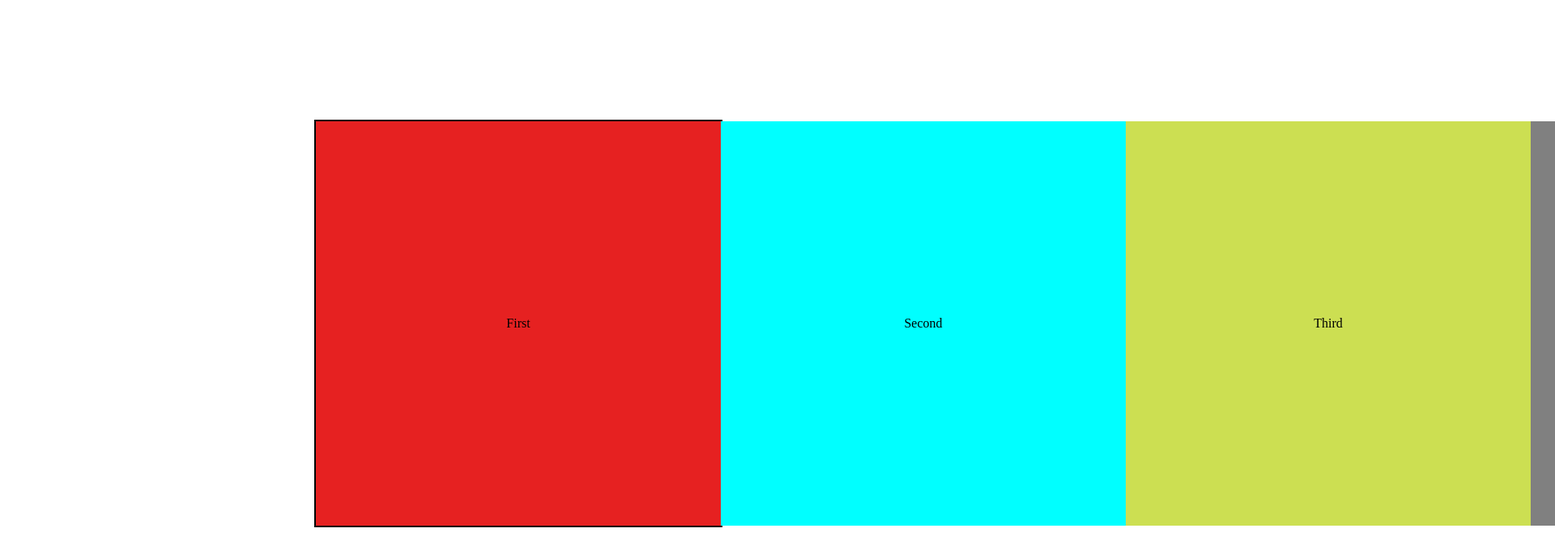
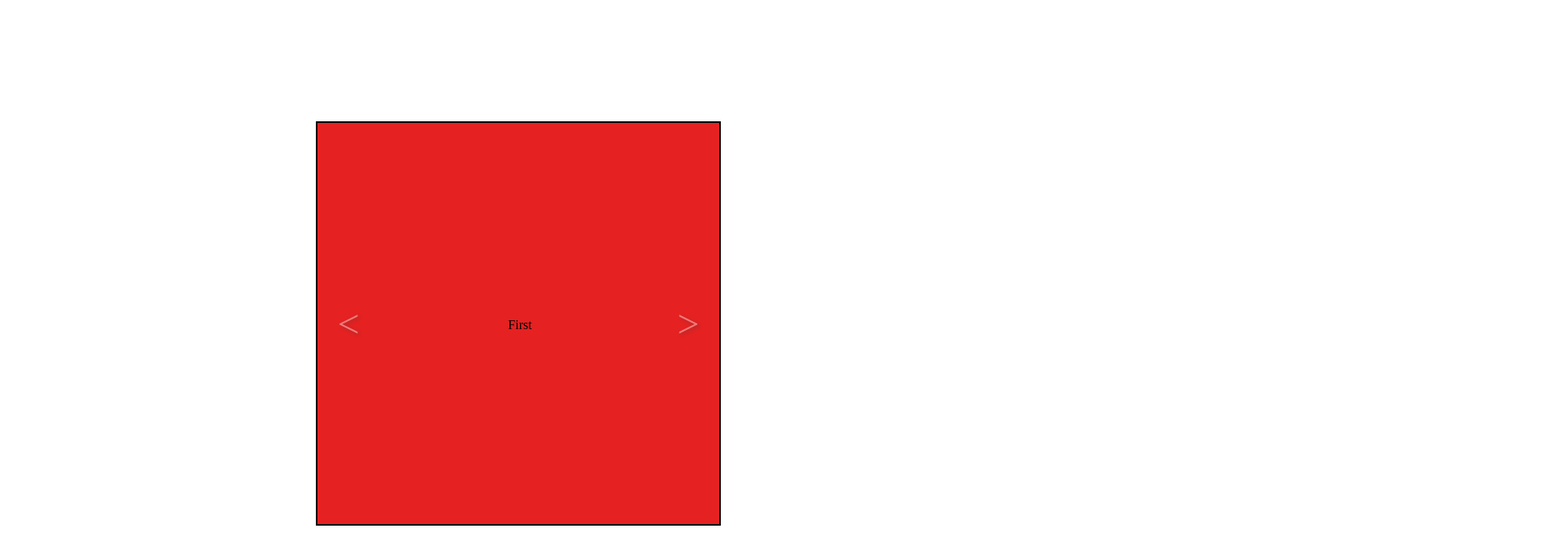
Before and after one commit to cyborgus-com/image-carousel, a website built with webpack: page src/template.html in a window 1280 px wide. Shown: the top 690 px of the page at 81% size, 1920 px wide, since content can reach past the window. Built offline with nearby package versions, Linux system fonts and the light colour scheme.

Commit message:
buttons added, some movement works, reading docs

```diff
--- a/src/carousel.js
+++ b/src/carousel.js
@@ -0,0 +1,14 @@
+const backButton = document.querySelector(".back-button");
+const fwdButton = document.querySelector(".forward-button");
+const container = document.querySelector(".container");
+const carousel = document.querySelector(".carousel");
+const step = container.clientWidth;
+// const currPos = document.querySelector(".currentpos");
+
+fwdButton.addEventListener("click", (e) => {
+  carousel.style.transform = "translateX(-500px)";
+});
+
+backButton.addEventListener("click", (e) => {
+  carousel.style.transform = "translateX(0px)";
+});
--- a/src/index.js
+++ b/src/index.js
@@ -1,4 +1,2 @@
 import { carousel } from "./carousel.js";
 import "./styles.css";
-
-console.log(carousel);
--- a/src/styles.css
+++ b/src/styles.css
@@ -1,3 +1,8 @@
+/* make sizing predictable and include borders in measurements */
+* {
+    box-sizing: border-box;
+}
+
 body {
     display: flex;
     justify-content: center;
@@ -7,25 +12,31 @@ body {
 }
 
 .container {
+    /* https://x.com/i/grok?conversation=2000403646123528263 */
     border: 2px solid black;
     width: 500px;
     height: 500px;
+    overflow: hidden;
+    position: relative;
 }
 
 .carousel {
     display: flex;
-    width: 2500px;
+    width: 2500px; /* 5 * 500 */
     height: 500px;
+    transform: translateZ(0); /* promote to its own layer to reduce jitter */
+    position: relative;
+    transform: translateX(0); /* Initial position */
+    transition: transform 0.6s ease; /* Smooth animation */
 }
 
 .carousel > div {
-    /* max-width: 500px; */
-    /* max-height: 500px; */
+    flex: 0 0 500px; /* fixed panel width, avoids rounding/layout shifts */
     height: 500px;
-    width: 500px;
     display: flex;
     justify-content: center;
     align-items: center;
+    user-select: none;
 }
 
 .img1 {
@@ -47,3 +58,43 @@ body {
 .img5 {
     background-color: rgb(90, 90, 241);
 }
+
+.back-button {
+    user-select: none;
+    position: absolute;
+    left: 5%;
+    top: 50%;
+
+    font-size: 3rem;
+    color: white;
+    opacity: 40%;
+    text-shadow: 2px 2px 5px rgb(63, 63, 63);
+    cursor: pointer;
+
+    transform: translateY(-50%);
+    z-index: 10;
+}
+
+.back-button:hover {
+    opacity: 100%;;
+}
+
+.forward-button {
+    user-select: none;
+    position: absolute;
+    right: 5%;
+    top: 50%;
+
+    font-size: 3rem;
+    color: white;
+    opacity: 40%;
+    text-shadow: 2px 2px 5px rgb(63, 63, 63);
+    cursor: pointer;
+
+    transform: translateY(-50%);
+    z-index: 10;
+}
+
+.forward-button:hover {
+    opacity: 100%;
+}
--- a/src/template.html
+++ b/src/template.html
@@ -7,6 +7,8 @@
 </head>
 <body>
     <div class="container">
+        <div class="back-button">&lt;</div>
+        <div class="forward-button">&gt;</div>
         <div class="carousel">
             <div class="img1">First</div>
             <div class="img2">Second</div>
```
